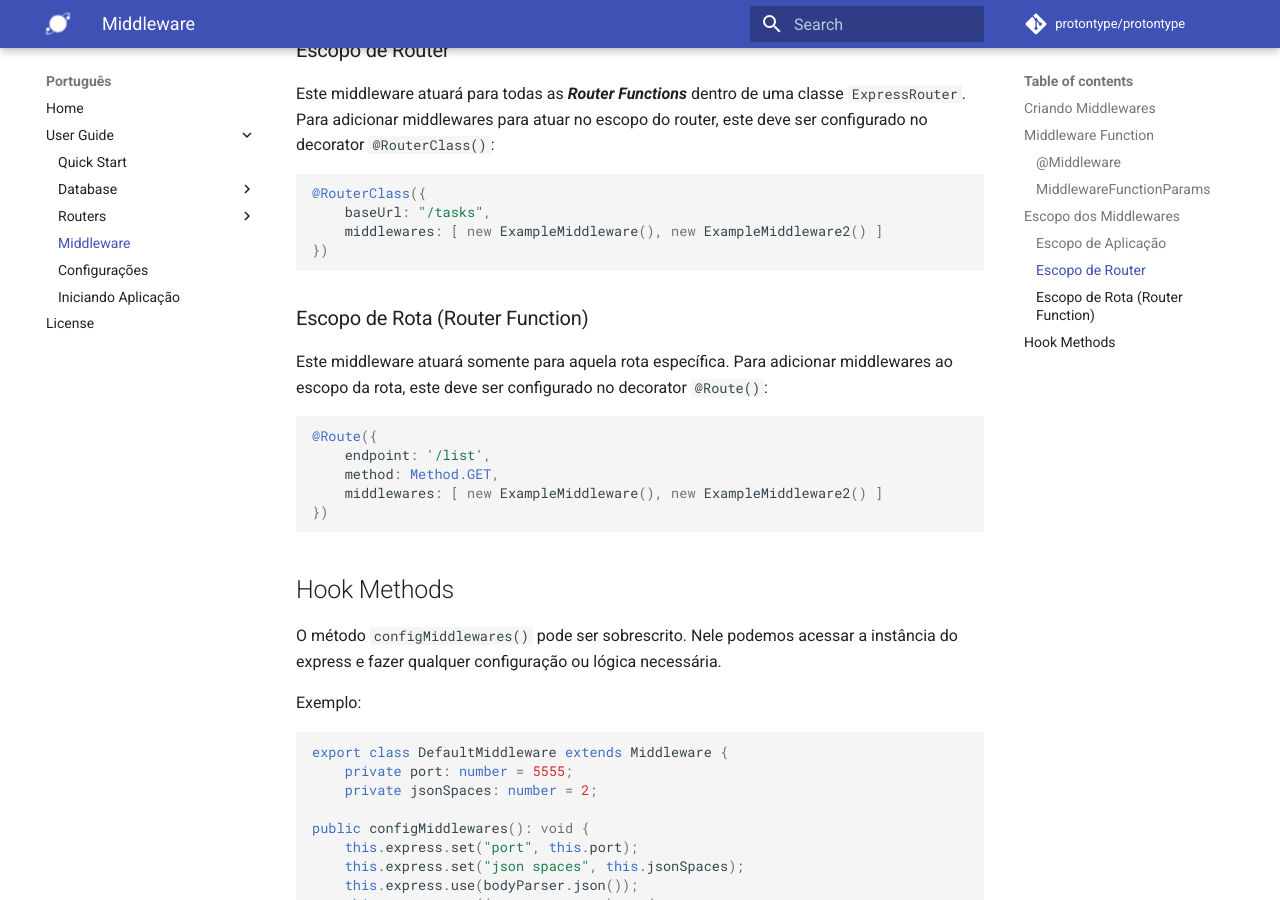
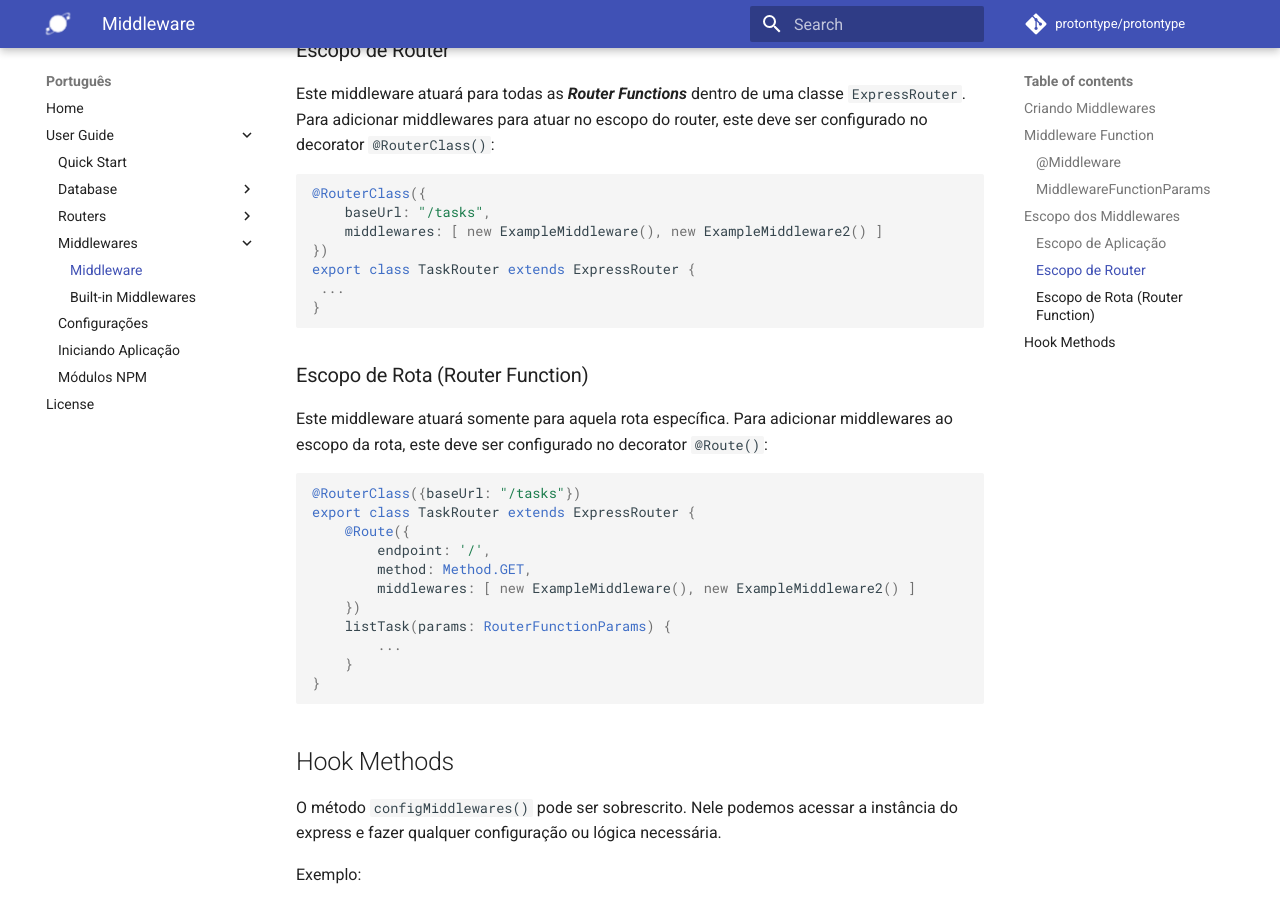
Before and after one commit to protontype/protontype.github.io, an MkDocs documentation site: the page built from docs/middlewares.md, in a window 1280 px wide and 900 px high, scrolled down 2192 px. Built offline with MkDocs 1.6.1 and Material for MkDocs 9.7.7, drawn with Linux system fonts in a browser that asks for light colours; comment, search, counter and statistics services are not loaded; old or Windows-style settings are respelled for this version of MkDocs.

Commit message:
Add built-in middlewares and modules sessions

````diff
--- a/docs/middlewares.md
+++ b/docs/middlewares.md
@@ -86,17 +86,26 @@ Para adicionar middlewares para atuar no escopo do router, este deve ser configu
     baseUrl: "/tasks",
     middlewares: [ new ExampleMiddleware(), new ExampleMiddleware2() ]
 })
+export class TaskRouter extends ExpressRouter {
+ ...
+}
 ```
 
 ### Escopo de Rota (Router Function)
 Este middleware atuará somente para aquela rota específica. Para adicionar middlewares ao escopo da rota, este deve ser configurado no decorator ```@Route()```:
 
 ```typescript
-@Route({
-    endpoint: '/list',
-    method: Method.GET,
-    middlewares: [ new ExampleMiddleware(), new ExampleMiddleware2() ]
-})
+@RouterClass({baseUrl: "/tasks"})
+export class TaskRouter extends ExpressRouter {
+    @Route({
+        endpoint: '/',
+        method: Method.GET,
+        middlewares: [ new ExampleMiddleware(), new ExampleMiddleware2() ]
+    })
+    listTask(params: RouterFunctionParams) {
+        ...
+    }
+}
 ```
 
 ## Hook Methods
--- a/mkdocs.yml
+++ b/mkdocs.yml
@@ -28,9 +28,12 @@ pages:
       - Routers:
           - 'Router': 'router.md'
           - 'CRUD Router': basecrudrouter.md
-      - 'Middleware': 'middlewares.md'
+      - Middlewares:
+          - 'Middleware': 'middlewares.md'
+          - 'Built-in Middlewares': 'middlewares-builtin.md'
       - 'Configurações': 'config.md'
       - 'Iniciando Aplicação': 'bootstrap.md'
+      - 'Módulos NPM': 'modules.md'
   - License: 'license.md'
 - English:
   - Home: en/coming.md
````
Also changed, not shown: docs/middlewares-builtin.md (added, +46 -0 lines), docs/modules.md (added, +27 -0 lines).
